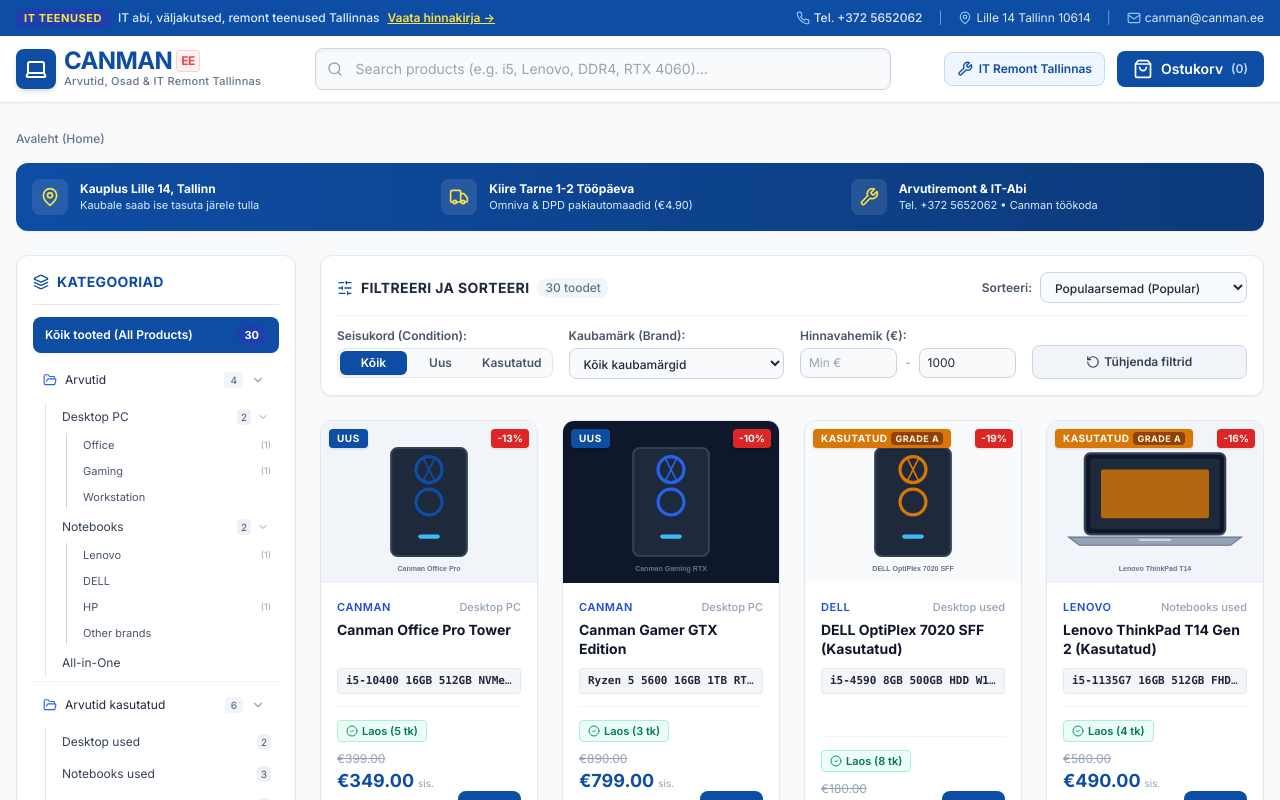
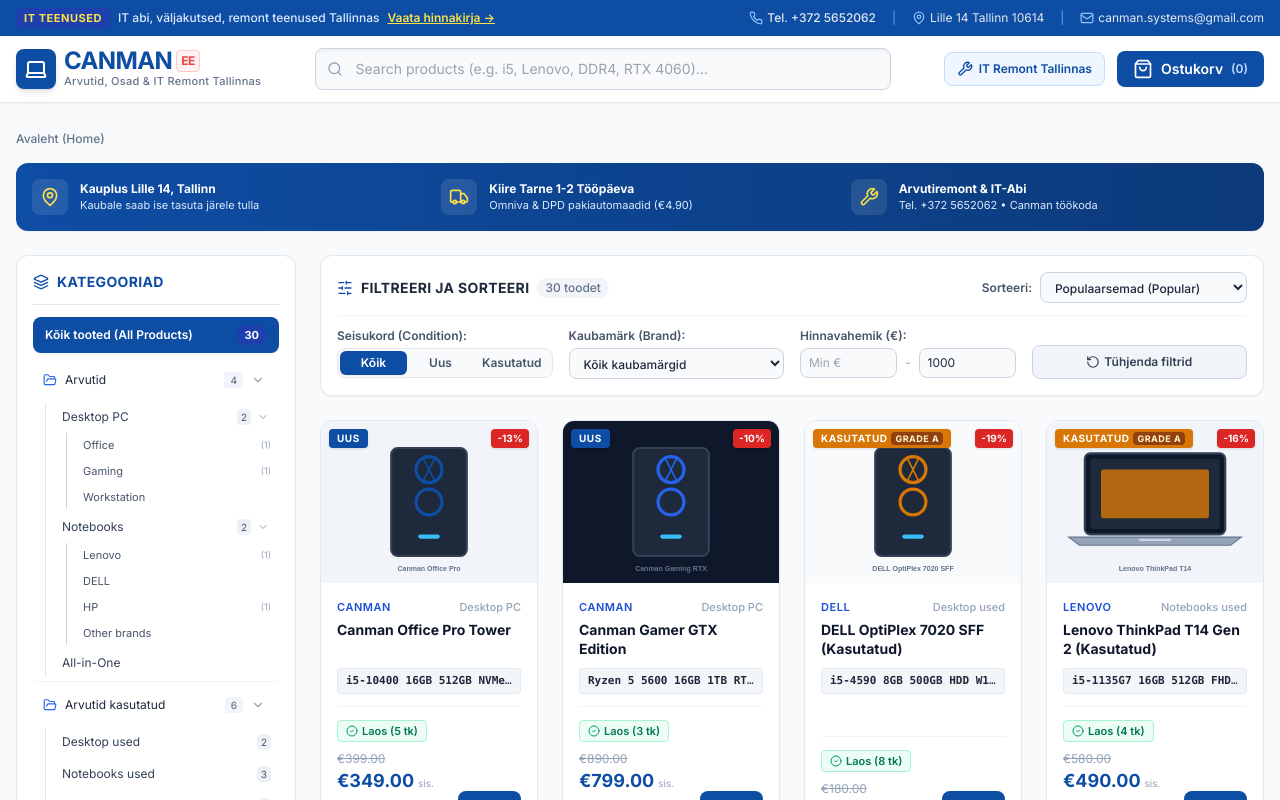
Before and after one commit to raivoto/canman.github.io, a Next.js app: page / in a window 1280 px wide. Shown: the top 800 px of the page. Built offline with nearby package versions, Linux system fonts and the light colour scheme.

Commit message:
Update email to canman.systems@gmail.com

```diff
--- a/src/components/Footer.tsx
+++ b/src/components/Footer.tsx
@@ -53,8 +53,8 @@ export const Footer: React.FC<FooterProps> = ({ onOpenServicesModal }) => {
               </div>
               <div className="flex items-center space-x-2">
                 <Mail className="w-4 h-4 text-blue-400 flex-shrink-0" />
-                <a href="mailto:canman@canman.ee" className="hover:text-white transition">
-                  <strong>E-post:</strong> canman@canman.ee
+                <a href="mailto:canman.systems@gmail.com" className="hover:text-white transition">
+                  <strong>E-post:</strong> canman.systems@gmail.com
                 </a>
               </div>
               <div className="flex items-center space-x-2 text-slate-400 text-[11px] pt-1">
@@ -107,7 +107,7 @@ export const Footer: React.FC<FooterProps> = ({ onOpenServicesModal }) => {
         {/* Bottom Banner Required Text */}
         <div className="pt-6 flex flex-col md:flex-row justify-between items-center text-slate-500 text-[11px] gap-2">
           <div>
-            IT abi, väljakutsed, remont teenused Tallinnas | Tel. 372 5652062 | Lille 14 Tallinn 10614 | canman@canman.ee
+            IT abi, väljakutsed, remont teenused Tallinnas | Tel. 372 5652062 | Lille 14 Tallinn 10614 | canman.systems@gmail.com
           </div>
           <div>
             © {new Date().getFullYear()} Canman.github.io. Kõik õigused kaitstud.
--- a/src/components/Header.tsx
+++ b/src/components/Header.tsx
@@ -55,11 +55,11 @@ export const Header: React.FC<HeaderProps> = ({
             </span>
             <span className="hidden md:inline text-blue-400">|</span>
             <a
-              href="mailto:canman@canman.ee"
+              href="mailto:canman.systems@gmail.com"
               className="hidden md:flex items-center hover:text-white transition"
             >
               <Mail className="w-3.5 h-3.5 mr-1 text-blue-300" />
-              canman@canman.ee
+              canman.systems@gmail.com
             </a>
           </div>
         </div>
--- a/src/components/InvoiceView.tsx
+++ b/src/components/InvoiceView.tsx
@@ -57,7 +57,7 @@ export const InvoiceView: React.FC<InvoiceViewProps> = ({ order, onClose }) => {
               <div className="mt-3 space-y-0.5 text-slate-600 text-xs">
                 <p>Reg. kood: 12489620 | KMKR: EE101684920</p>
                 <p>Aadress: Lille 14, Tallinn 10614, Harjumaa</p>
-                <p>Tel: +372 5652062 | E-post: canman@canman.ee</p>
+                <p>Tel: +372 5652062 | E-post: canman.systems@gmail.com</p>
                 <p className="font-semibold text-[#0e4da4]">
                   Pank IBAN: EE55220022105652062 (Swedbank AS)
                 </p>
--- a/src/components/ServicesModal.tsx
+++ b/src/components/ServicesModal.tsx
@@ -57,11 +57,11 @@ export const ServicesModal: React.FC<ServicesModalProps> = ({ isOpen, onClose })
                 <span>Helista: +372 5652062</span>
               </a>
               <a
-                href="mailto:canman@canman.ee"
+                href="mailto:canman.systems@gmail.com"
                 className="bg-white border border-blue-300 text-[#0e4da4] hover:bg-blue-100 font-semibold px-4 py-1.5 rounded-lg text-xs transition text-center flex items-center justify-center gap-1.5"
               >
                 <Mail className="w-3.5 h-3.5" />
-                <span>canman@canman.ee</span>
+                <span>canman.systems@gmail.com</span>
               </a>
             </div>
           </div>
```
Also changed, not shown: 1 other file (tests, documents, lock files or other folders).
